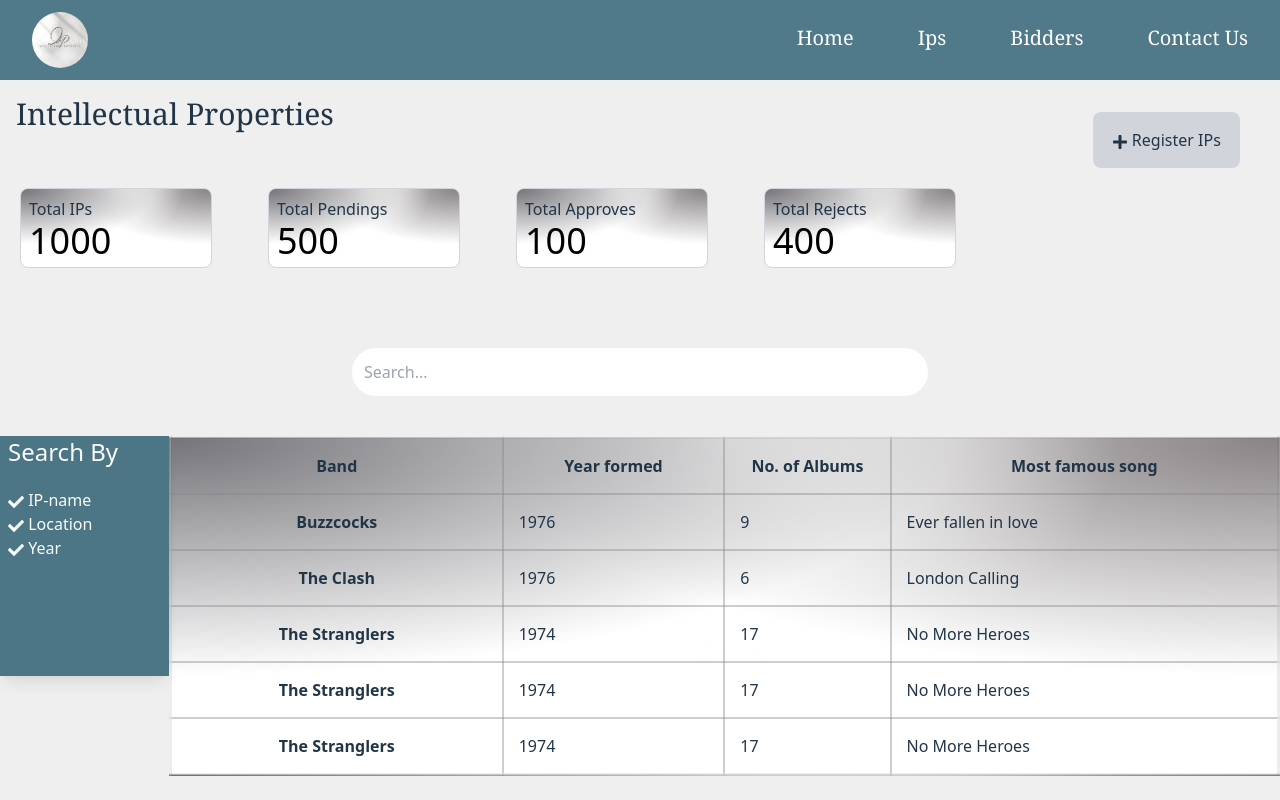
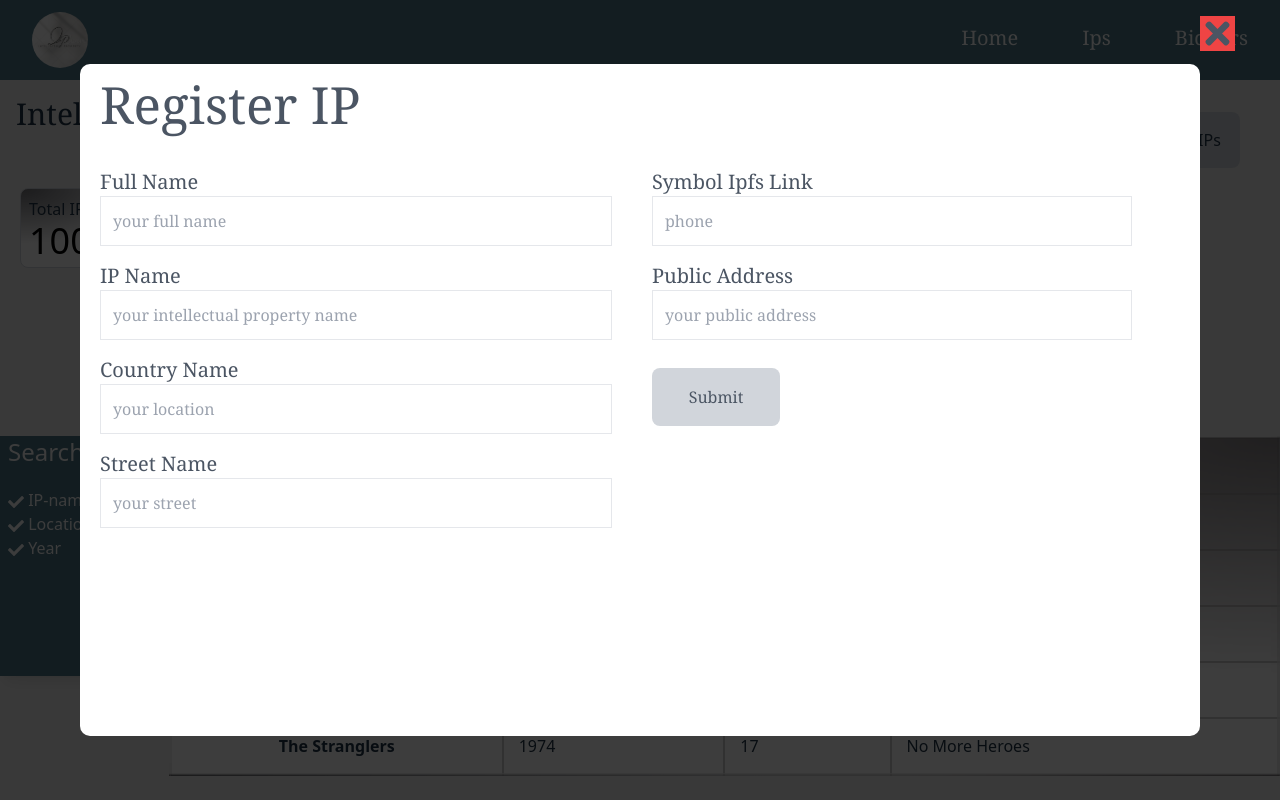
Before and after one commit to RYees/Intellectual-Identity-ethereum, a React (Vite) app in the folder react-web/: page /ips in a window 1280 px wide. Shown: the top 800 px of the page. Built offline with nearby package versions, Linux system fonts and the light colour scheme.

Commit message:
ip registration form

```diff
--- a/react-web/src/App.jsx
+++ b/react-web/src/App.jsx
@@ -3,7 +3,7 @@ import { Route, Routes} from 'react-router-dom';
 import Home from './pages/Home.jsx';
 import User from './pages/User.jsx';
 import Bidder from './pages/Bidder.jsx';
-import Contact from './pages/Contact.jsx';
+// import Contact from './pages/Contact.jsx';
 import Header from './components/Header.jsx';
 import Footer from './components/Footer.jsx';
 
@@ -16,7 +16,7 @@ function App() {
             <Route path='/' element={<Home />} />
             <Route path='/ips' element={<User />} />
             <Route path='/bidders' element={<Bidder />} />
-            <Route path='/contact' element={<Contact />} />
+            {/* <Route path='/contact' element={<Contact />} /> */}
         </Routes>
         <Footer/>
       </>
--- /dev/null
+++ b/react-web/src/components/Bidregister.jsx
@@ -0,0 +1,9 @@
+import React from 'react'
+
+const Bidregister = () => {
+  return (
+    <div>Bidregister</div>
+  )
+}
+
+export default Bidregister
--- a/react-web/src/components/Header.jsx
+++ b/react-web/src/components/Header.jsx
@@ -21,10 +21,10 @@ const Header = () => {
           <li>
             <Link className='hover:text-black' to="/bidders">Bidders</Link>
           </li>
-
+         {/*
           <li>
             <Link className='hover:text-black' to="/contact">Contact Us</Link>
-          </li>
+          </li> */}
 
         </ul>
       </nav>
--- /dev/null
+++ b/react-web/src/components/Ipregister.jsx
@@ -0,0 +1,68 @@
+import React,{useState} from 'react';
+import { FaPlus, FaTimes } from "react-icons/fa";
+
+const Ipregister = () => {
+  const[show, setShow] = useState(false);
+  function changeView() {
+    setShow(true);
+  }
+
+  return (
+    <>
+    <div>
+       <button onClick={changeView} className='mt-8 mx-10 bg-gray-300 py-4 cursor-pointer border-none hover:brightness-105'><FaPlus className='inline'/> Register IPs</button>
+    </div>
+
+
+   <div className='regis bg-white flex justify-between absolute z-10 text-gray-600 font-serif'>
+       <form className='regform px-5 mx-20 my-16 bg-white flex'>
+       <div className='cont-one'>
+        <div className='mb-6 py-3'><h1>Register IP</h1></div>
+          <div className=''>
+            <div className="mb-4">
+            <label className='text-xl'>Full Name </label><br></br>
+                <input placeholder="your full name" type="text" className='border w-full p-3'/>
+            </div>
+            <div className='mb-4'>
+            <label className='text-xl'>IP Name</label><br></br>
+                <input type="text" placeholder='your intellectual property name' className='border w-full p-3'/>
+            </div>
+            <div className='mb-4'>
+            <label className='text-xl'>Country Name</label><br></br>
+                <input type="text" placeholder='your location' className='border w-full p-3'/>
+            </div>
+            <div className='mb-4'>
+            <label className='text-xl'>Street Name</label><br></br>
+                <input type="text" placeholder='your street' className='border w-full p-3'/>
+            </div>
+
+        </div>
+       </div>
+         {/* <div className='h-full w-1 bg-gray-300'></div> */}
+
+        <div className='cont-two mt-28 px-4 ml-6'>
+            <div className='mb-4'>
+                <label className='text-xl'>Symbol Ipfs Link</label><br></br>
+                <input type="text" placeholder='phone' className='border w-full p-3'/>
+            </div>
+
+            <div className='mb-4'>
+                <label className='text-xl'>Public Address</label><br></br>
+                <input type="text" placeholder='your public address' className='border w-full p-3'/>
+            </div>
+
+            <div className='py-3'>
+                <button className='w-32  py-4 bg-gray-300 cursor-pointer'>Submit</button>
+            </div>
+        </div>
+      </form>
+
+      <div>
+        <FaTimes size={35} onClick={!show} className="cursor-pointer bg-red-500 -ml-20 mt-4"/>
+      </div>
+    </div>
+    </>
+  )
+}
+
+export default Ipregister
--- a/react-web/src/css/App.css
+++ b/react-web/src/css/App.css
@@ -217,6 +217,30 @@ th, td {
   border-right: 2px solid rgba(136, 131, 133, 0.411);
 }
 
+/* IP registration */
+.regis{
+  /* width: 35rem; */
+  background-color: rgba(0, 0, 0, 0.76);
+  top: 0;
+  left: 0;
+  right: 0;
+  bottom: 0;
+}
+
+.regform{
+  width: 80rem;
+  border-radius: 10px;
+}
+
+.cont-one{
+  width: 32rem;
+}
+
+.cont-two{
+  width: 32rem;
+  margin-top: 104px;
+}
+
 .scrolltunnel {
   height: 100px;
   margin-left: 0px;
@@ -285,6 +309,8 @@ th, td {
   .phot2 {
     background-color: #ada9a931;
   }
+
+
  }
 
 @media (max-width: 640px) {
--- a/react-web/src/pages/Bidder.jsx
+++ b/react-web/src/pages/Bidder.jsx
@@ -1,8 +1,55 @@
 import React from 'react'
+import '../css/App.css'
 
 const Bidder = () => {
   return (
-    <div>Bidder</div>
+    <div className='mb-96 mt-20'>
+      <div className='text-center py-10'>
+        <button className='p-8 rounded-3xl bg-gray-300 text-2xl'>Connect Wallet</button>
+      </div>
+
+      <div className='bg-white mb-20'>
+         <p className='text-center py-20'>Connect to your wallet, to see your IP bidders'</p>
+      </div>
+
+      <div className='mx-20'>
+      <table className='scrolltunnel'>
+        {/* <caption className='my-10 text-3xl'>Intellectual properties</caption> */}
+        <thead>
+          <tr>
+            <th scope="col">Ip-name</th>
+            <th scope="col">Bidders Address</th>
+            <th scope="col">Value</th>
+          </tr>
+        </thead>
+        <tbody>
+          <tr>
+            <th scope="row">Buzzcocks</th>
+            <td>1976</td>
+            <td>9</td>
+          </tr>
+          <tr>
+            <th scope="row">The Clash</th>
+            <td>1976</td>
+            <td>6</td>
+          </tr>
+
+          <tr>
+            <th scope="row">The Stranglers</th>
+            <td>1974</td>
+            <td>17</td>
+          </tr>
+
+          <tr>
+            <th scope="row">The Stranglers</th>
+            <td>1974</td>
+            <td>17</td>
+          </tr>
+        </tbody>
+       </table>
+      </div>
+
+    </div>
   )
 }
 
--- a/react-web/src/pages/User.jsx
+++ b/react-web/src/pages/User.jsx
@@ -1,12 +1,15 @@
 import React from 'react';
-import { FaPlus, FaCheck } from "react-icons/fa";
+import { FaCheck } from "react-icons/fa";
+import Register from '../components/Ipregister.jsx';
 import '../css/App.css';
+
 const User = () => {
   return (
     <div className='mb-96 mt-20'>
       <div className='flex justify-between'>
       <p className='mx-4 py-4 text-3xl'>Intellectual Properties</p>
-      <button className='mt-8 mx-10 bg-gray-300 py-4 cursor-pointer border-none hover:brightness-105'><FaPlus className='inline'/> Register IPs</button>
+      {/* <button className='mt-8 mx-10 bg-gray-300 py-4 cursor-pointer border-none hover:brightness-105'><FaPlus className='inline'/> Register IPs</button> */}
+      <Register/>
       </div>
 
       <div className='flex gap-14 mx-5 mb-10 my-5'>
@@ -78,12 +81,6 @@ const User = () => {
           </tr>
 
         </tbody>
-        {/* <tfoot>
-          <tr>
-            <th scope="row" colspan="2">Total albums</th>
-            <td colspan="2">77</td>
-          </tr>
-        </tfoot> */}
       </table>
     </div>
   </div>
```
Also changed, not shown: 2 other files (tests, documents, lock files or other folders).
